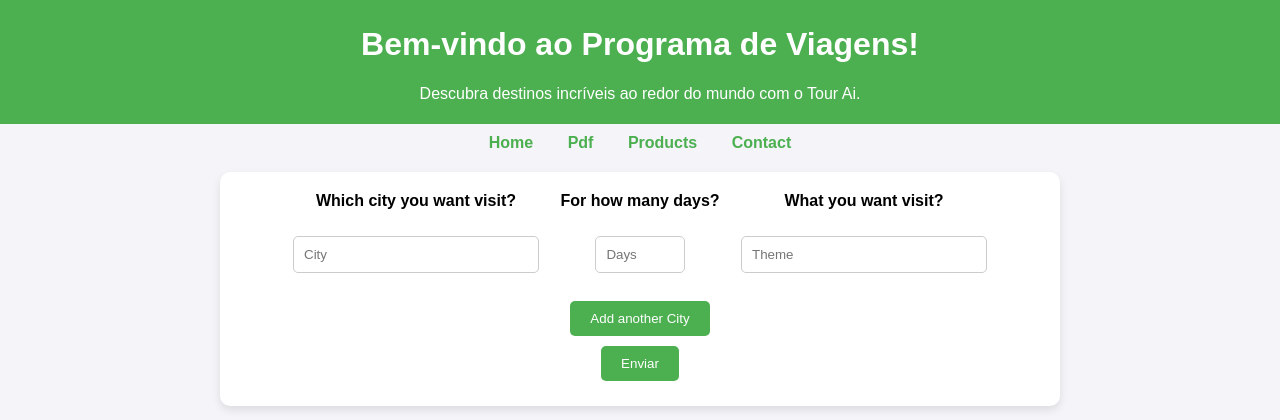
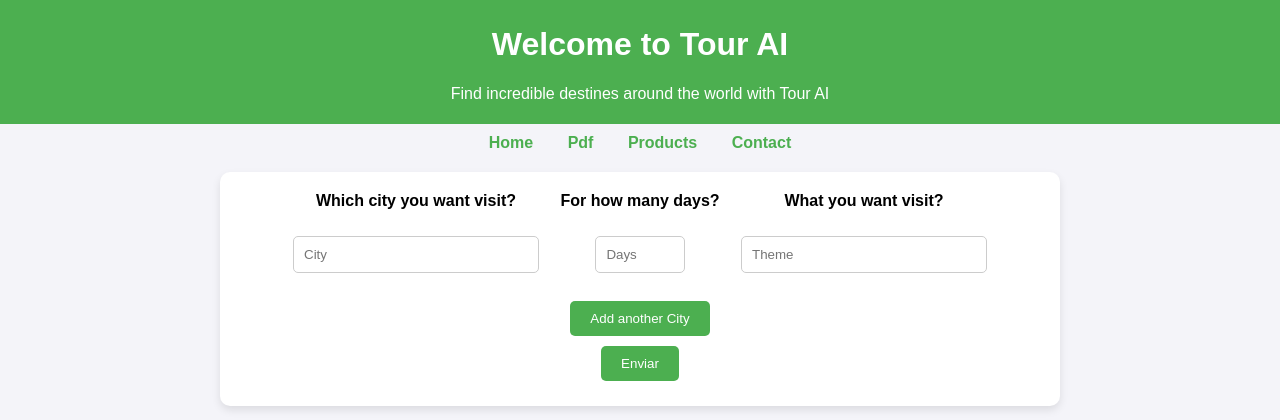
Before and after one commit to JoaoLopes1234/TravelAI, a Flask app: page /pdf in a window 1280 px wide. Shown: the top 420 px of the page. Run offline with Flask 3, Linux system fonts and the light colour scheme; some libraries are stand-ins or nearby versions.

Commit message:
Updating pdf

```diff
--- a/templates/homepage.html
+++ b/templates/homepage.html
@@ -31,7 +31,7 @@
 
         </div>
         <div class="chat-footer">
-            <input type="text" id="user-input" placeholder="Chatgpt irá responder-te " name="prompt">
+            <input type="text" id="user-input" placeholder="Tour Ai will answer you" name="prompt">
             <button onclick="sendMessage(event)">Enviar</button>
         </div>
     </form>
--- a/templates/pdf.html
+++ b/templates/pdf.html
@@ -7,13 +7,14 @@
     <title>Formulário com Dois Inputs</title>
     <link rel="stylesheet" href="../static/styles/style.css">
     <script src="https://ajax.googleapis.com/ajax/libs/jquery/3.6.0/jquery.min.js"></script>
-    <script src="https://maps.googleapis.com/maps/api/js?key=YOUR_API_KEY&libraries=places"></script>
+
+    <script src="https://maps.googleapis.com/maps/api/js?key=AIzaSyC7FwzT_eZGQ4aSc0pwUHpHOFWsTnLOYjM&libraries=places"></script>
 </head>
 
 <body>
     <header>
-        <h1>Bem-vindo ao Programa de Viagens!</h1>
-        <p>Descubra destinos incríveis ao redor do mundo com o Tour Ai.</p>
+        <h1>Welcome to Tour AI</h1>
+        <p>Find incredible destines around the world with Tour AI</p>
     </header>
     <nav>
         <a href="/">Home</a>
```
Also changed, not shown: 1 other file.
